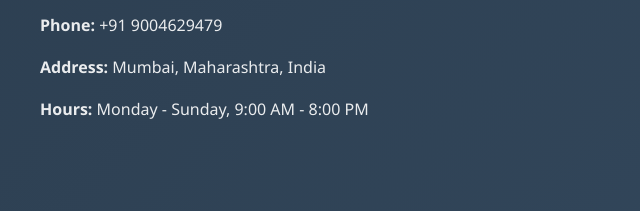
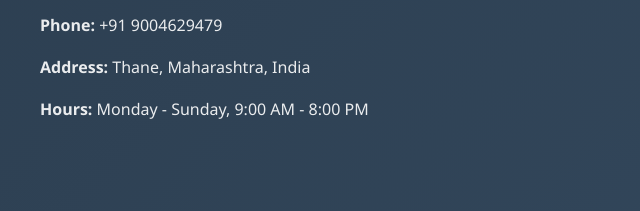
Before and after one commit to Rutujapatil2711/dil-se-hampers, a plain HTML site: page index.html in a window 1280 px wide. Shown: the part 6699-6910 px from the top of the page, 0-640 px from the left. Drawn offline with Linux system fonts and the light colour scheme.

Commit message:
Update index.html

```diff
--- a/index.html
+++ b/index.html
@@ -679,7 +679,7 @@
                     <p>Ready to create the perfect hamper for your special occasion? Contact us today!</p>
                     <p><strong>Email:</strong> info@dilsehamper.com</p>
                     <p><strong>Phone:</strong> +91 9004629479</p>
-                    <p><strong>Address:</strong> Mumbai, Maharashtra, India</p>
+                    <p><strong>Address:</strong> Thane, Maharashtra, India</p>
                     <p><strong>Hours:</strong> Monday - Sunday, 9:00 AM - 8:00 PM</p>
                 </div>
                 <div class="contact-form">
```
